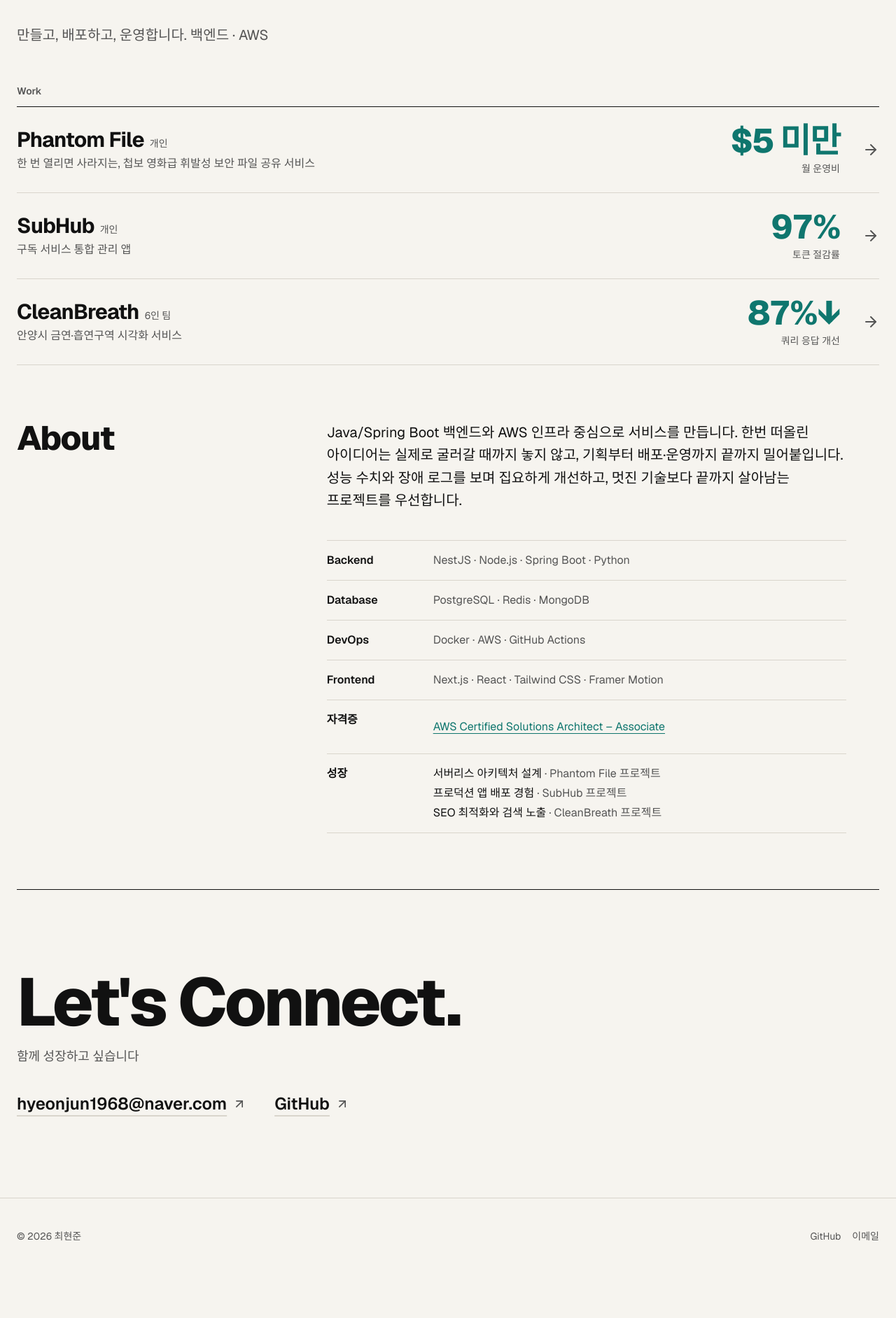
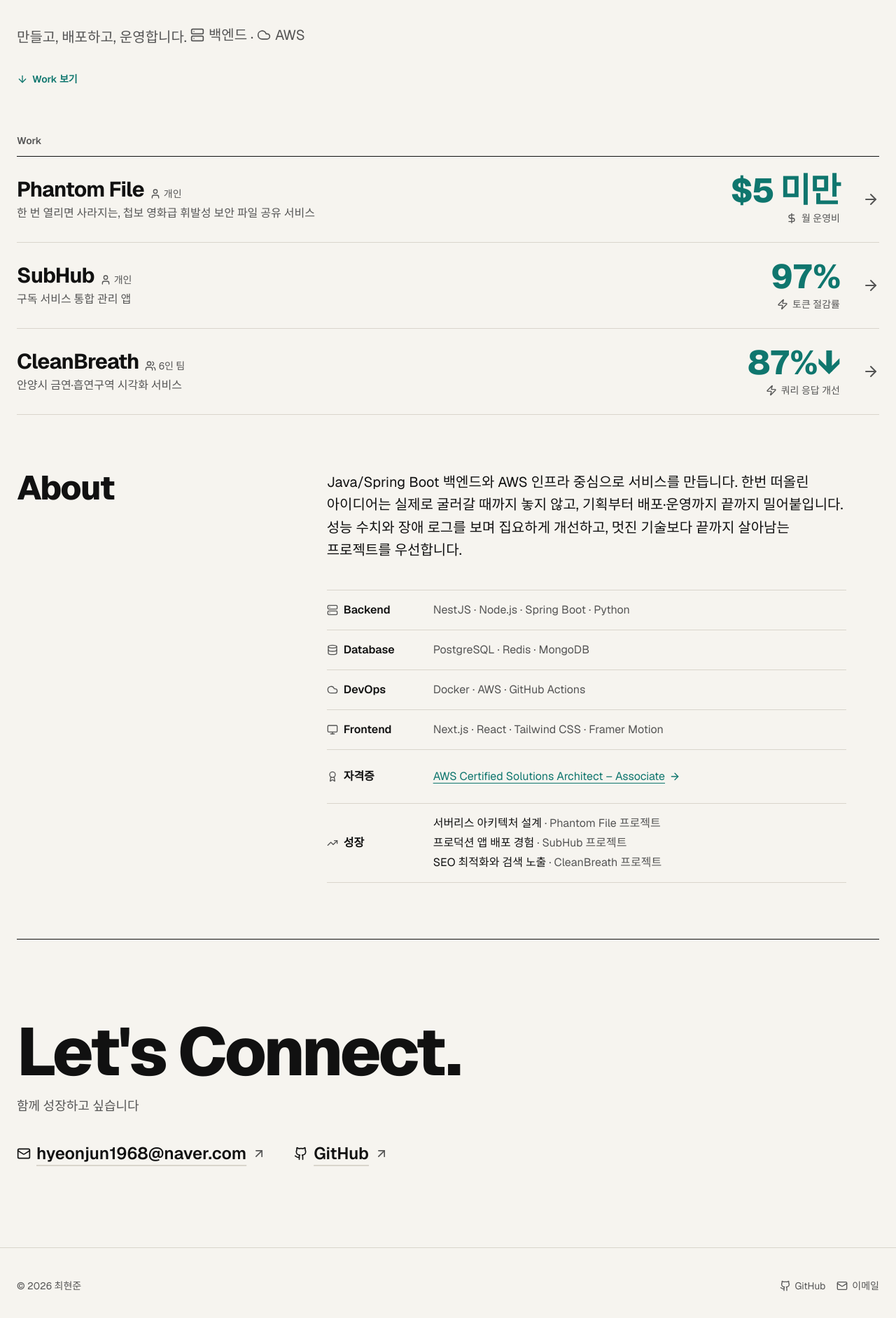
Before and after one commit to CMU02/Portfolio, a Next.js app: page / in a window 1280 px wide. Shown: the part 352-2236 px from the top of the page at 70% size. Before the commit the page ends 2173 px from the top, so only its background shows below. Built offline with nearby package versions, Linux system fonts and the light colour scheme.

Commit message:
feat(home): 홈 섹션·내비·푸터에 lucide 아이콘 적용
Work 줄에 유형·지표 아이콘, Hero 포지셔닝과 Work 이동 링크, About 라벨, Contact·푸터 링크에 아이콘을 더했다.

```diff
--- a/components/navigation.tsx
+++ b/components/navigation.tsx
@@ -4,15 +4,15 @@
 import { usePathname } from "next/navigation";
 import Link from "next/link";
 import { Button } from "@/components/ui/button";
-import { Menu, X } from "lucide-react";
+import { Briefcase, Mail, Menu, User, X, type LucideIcon } from "lucide-react";
 import { cn } from "@/lib/utils";
 import { ThemeToggle } from "@/components/theme-toggle";
 
 // 루트 기준 앵커라 홈이 아닌 페이지에서도 해당 섹션으로 이동한다
-const navItems = [
-  { label: "Work", href: "/#work" },
-  { label: "About", href: "/#about" },
-  { label: "Contact", href: "/#contact" },
+const navItems: { label: string; href: string; Icon: LucideIcon }[] = [
+  { label: "Work", href: "/#work", Icon: Briefcase },
+  { label: "About", href: "/#about", Icon: User },
+  { label: "Contact", href: "/#contact", Icon: Mail },
 ];
 
 export function Navigation() {
@@ -26,7 +26,7 @@
     return () => window.removeEventListener("scroll", handleScroll);
   }, []);
 
-  const renderLinks = (itemClassName: string) =>
+  const renderLinks = (itemClassName: string, withIcon = false) =>
     navItems.map((item) => {
       const isActive = pathname === item.href;
       return (
@@ -43,6 +43,7 @@
           onClick={() => setIsMobileOpen(false)}
           aria-current={isActive ? "page" : undefined}
         >
+          {withIcon && <item.Icon aria-hidden className="size-4" />}
           {item.label}
         </Link>
       );
@@ -88,7 +89,7 @@
 
         {isMobileOpen && (
           <div className="md:hidden pt-2 pb-2">
-            {renderLinks("flex min-h-11 items-center")}
+            {renderLinks("flex min-h-11 items-center gap-2", true)}
           </div>
         )}
       </nav>
--- a/components/sections/about-section.tsx
+++ b/components/sections/about-section.tsx
@@ -1,15 +1,18 @@
 import Link from "next/link";
+import { ArrowRight, Award, Cloud, Database, Monitor, Server, TrendingUp, type LucideIcon } from "lucide-react";
 import { techStackData } from "@/data/tech-stack";
 import { growthStoriesData } from "@/data/growth-stories";
 
 // 백엔드 포지셔닝에 맞춰 백엔드부터 나열한다
 const techRows = [
-  ["Backend", "backend"],
-  ["Database", "database"],
-  ["DevOps", "devops"],
-  ["Frontend", "frontend"],
-] as const;
+  ["Backend", "backend", Server],
+  ["Database", "database", Database],
+  ["DevOps", "devops", Cloud],
+  ["Frontend", "frontend", Monitor],
+] as const satisfies readonly (readonly [string, string, LucideIcon])[];
 
+const dtClass = "flex items-center gap-2 font-semibold";
+const iconClass = "size-4 shrink-0 text-muted-foreground";
 const rowClass =
   "grid gap-1 border-t border-border py-4 sm:grid-cols-[8rem_1fr] sm:gap-6";
 
@@ -32,27 +35,37 @@
         </p>
 
         <dl className="mt-10 border-b border-border text-sm md:text-base">
-          {techRows.map(([label, id]) => (
+          {techRows.map(([label, id, Icon]) => (
             <div key={id} className={rowClass}>
-              <dt className="font-semibold">{label}</dt>
+              <dt className={dtClass}>
+                <Icon aria-hidden className={iconClass} />
+                {label}
+              </dt>
               <dd className="text-muted-foreground">
                 {techStackData[id].items.map((item) => item.name).join(" · ")}
               </dd>
             </div>
           ))}
           <div className={rowClass}>
-            <dt className="font-semibold">자격증</dt>
+            <dt className={dtClass}>
+              <Award aria-hidden className={iconClass} />
+              자격증
+            </dt>
             <dd>
               <Link
                 href="/certifications"
-                className="inline-flex min-h-11 items-center text-primary-text underline underline-offset-4 hover:no-underline"
+                className="inline-flex min-h-11 items-center gap-1.5 text-primary-text underline underline-offset-4 hover:no-underline"
               >
                 AWS Certified Solutions Architect – Associate
+                <ArrowRight aria-hidden className="size-4 shrink-0" />
               </Link>
             </dd>
           </div>
           <div className={rowClass}>
-            <dt className="font-semibold">성장</dt>
+            <dt className={dtClass}>
+              <TrendingUp aria-hidden className={iconClass} />
+              성장
+            </dt>
             <dd>
               <ul className="space-y-1">
                 {growthStoriesData.map((story) => (
--- a/components/sections/contact-section.tsx
+++ b/components/sections/contact-section.tsx
@@ -1,4 +1,4 @@
-import { ArrowUpRight } from "lucide-react";
+import { ArrowUpRight, Github, Mail } from "lucide-react";
 import { SITE_CONFIG } from "@/lib/constants";
 
 const linkClass =
@@ -16,6 +16,7 @@
         </p>
         <div className="mt-8 flex flex-col items-start gap-2 sm:flex-row sm:gap-10">
           <a href={`mailto:${SITE_CONFIG.email}`} className={linkClass}>
+            <Mail aria-hidden className="size-5 shrink-0" />
             {SITE_CONFIG.email}
             <ArrowUpRight
               aria-hidden="true"
@@ -29,6 +30,7 @@
             aria-label="GitHub (새 탭에서 열림)"
             className={linkClass}
           >
+            <Github aria-hidden className="size-5 shrink-0" />
             GitHub
             <ArrowUpRight
               aria-hidden="true"
--- a/components/sections/hero-section.tsx
+++ b/components/sections/hero-section.tsx
@@ -1,3 +1,5 @@
+import { ArrowDown, Cloud, Server } from "lucide-react";
+
 // 첫 화면에 Work 목록까지 보이도록 높이를 강제하지 않는다 (min-h-screen 없음, 등장 모션 없음)
 export function HeroSection() {
   return (
@@ -7,8 +9,24 @@
         Idea to Production, Never Let Go.
       </h1>
       <p className="mt-4 text-base text-muted-foreground md:mt-6 md:text-xl">
-        만들고, 배포하고, 운영합니다. 백엔드 · AWS
+        만들고, 배포하고, 운영합니다.{" "}
+        <span className="inline-flex items-center gap-1.5 whitespace-nowrap">
+          <Server aria-hidden className="size-4 shrink-0 md:size-5" />
+          백엔드
+        </span>
+        {" · "}
+        <span className="inline-flex items-center gap-1.5 whitespace-nowrap">
+          <Cloud aria-hidden className="size-4 shrink-0 md:size-5" />
+          AWS
+        </span>
       </p>
+      <a
+        href="#work"
+        className="mt-6 inline-flex min-h-11 items-center gap-1.5 text-sm font-semibold text-primary-text underline-offset-4 hover:underline"
+      >
+        <ArrowDown aria-hidden className="size-4" />
+        Work 보기
+      </a>
     </section>
   );
 }
--- a/components/sections/work-section.tsx
+++ b/components/sections/work-section.tsx
@@ -1,7 +1,8 @@
 import Link from "next/link";
-import { ArrowRight } from "lucide-react";
+import { ArrowRight, User, Users } from "lucide-react";
 import { projectsData } from "@/data/projects";
 import { deepDives } from "@/lib/deepdive-content";
+import { highlightIcons } from "@/components/deepdive/icons";
 import type { ProjectId } from "@/features/projects/types";
 
 // 프로젝트를 표처럼 한 줄씩: 왼쪽 이름·설명·유형, 오른쪽 딥다이브 첫 지표 하나
@@ -14,6 +15,8 @@
       <ul className="border-t border-foreground">
         {projectsData.map((project) => {
           const metric = deepDives[project.id as ProjectId].highlights[0];
+          const MetricIcon = metric.icon ? highlightIcons[metric.icon] : undefined;
+          const TypeIcon = project.type === "team" ? Users : User;
           return (
             <li key={project.id} className="border-b border-border">
               <Link
@@ -24,7 +27,8 @@
                   <span className="text-xl font-bold tracking-tight md:text-3xl">
                     {project.title}
                   </span>
-                  <span className="ml-2 text-xs text-muted-foreground md:text-sm">
+                  <span className="ml-2 inline-flex items-center gap-1 align-middle text-xs text-muted-foreground md:text-sm">
+                    <TypeIcon aria-hidden className="size-4 shrink-0" />
                     {project.type === "team"
                       ? `${project.teamSize}인 팀`
                       : "개인"}
@@ -37,7 +41,8 @@
                   <span className="block text-2xl leading-none font-extrabold tracking-tight text-primary-text tabular-nums md:text-5xl">
                     {metric.value}
                   </span>
-                  <span className="mt-1.5 block text-xs text-muted-foreground md:text-sm">
+                  <span className="mt-1.5 flex items-center justify-end gap-1.5 text-xs text-muted-foreground md:text-sm">
+                    {MetricIcon && <MetricIcon aria-hidden className="size-4 shrink-0" />}
                     {metric.label}
                   </span>
                 </span>
--- a/components/site-footer.tsx
+++ b/components/site-footer.tsx
@@ -1,3 +1,4 @@
+import { Github, Mail } from "lucide-react";
 import { SITE_CONFIG } from "@/lib/constants";
 
 export function SiteFooter() {
@@ -8,14 +9,16 @@
         <div className="flex gap-4">
           <a
             href={SITE_CONFIG.githubUrl}
-            className="inline-flex min-h-11 items-center hover:text-foreground"
+            className="inline-flex min-h-11 items-center gap-1.5 hover:text-foreground"
           >
+            <Github aria-hidden className="size-4" />
             GitHub
           </a>
           <a
             href={`mailto:${SITE_CONFIG.email}`}
-            className="inline-flex min-h-11 items-center hover:text-foreground"
+            className="inline-flex min-h-11 items-center gap-1.5 hover:text-foreground"
           >
+            <Mail aria-hidden className="size-4" />
             이메일
           </a>
         </div>
```
Also changed, not shown: 2 other files (tests, documents, lock files or other folders).
